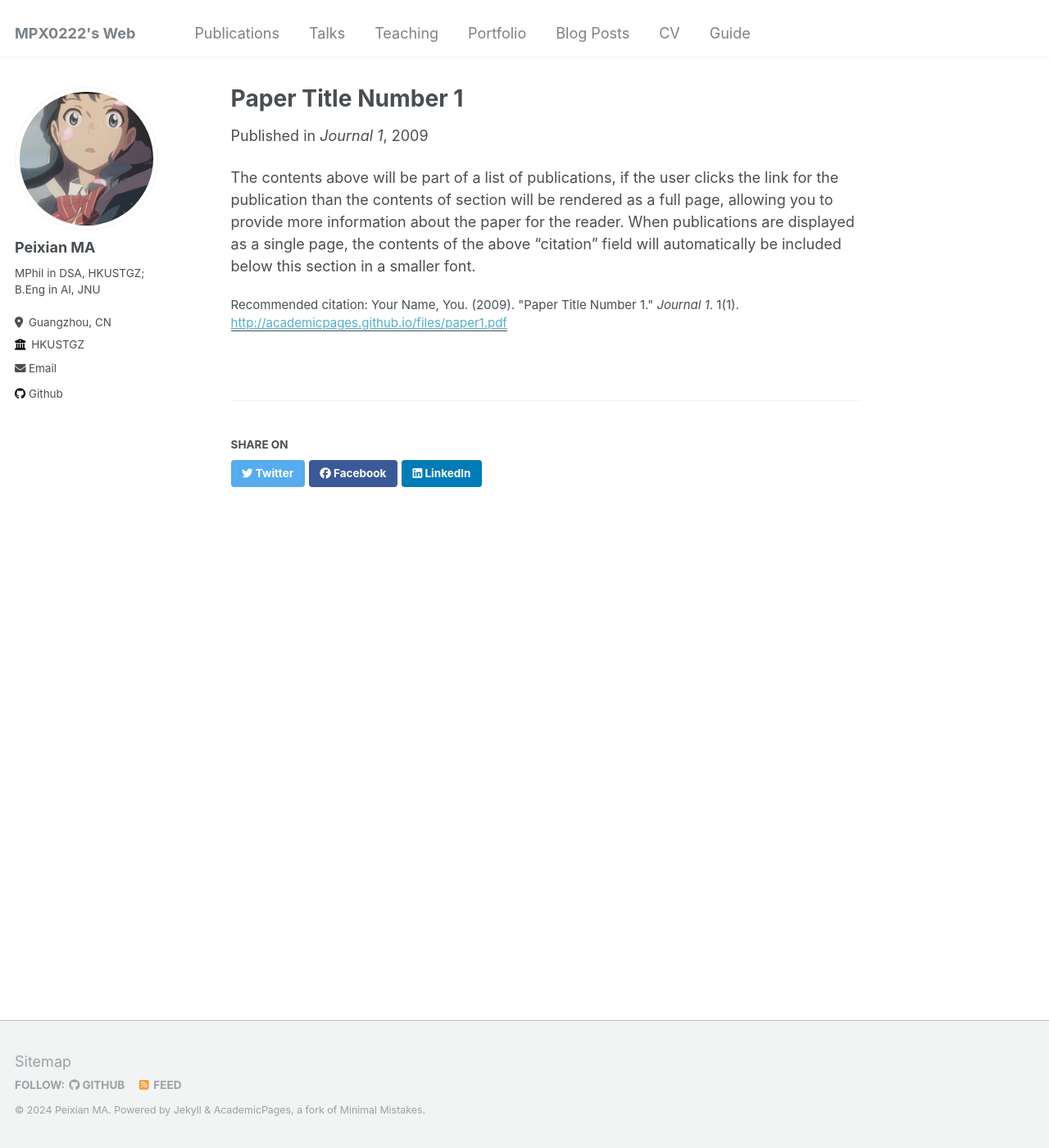
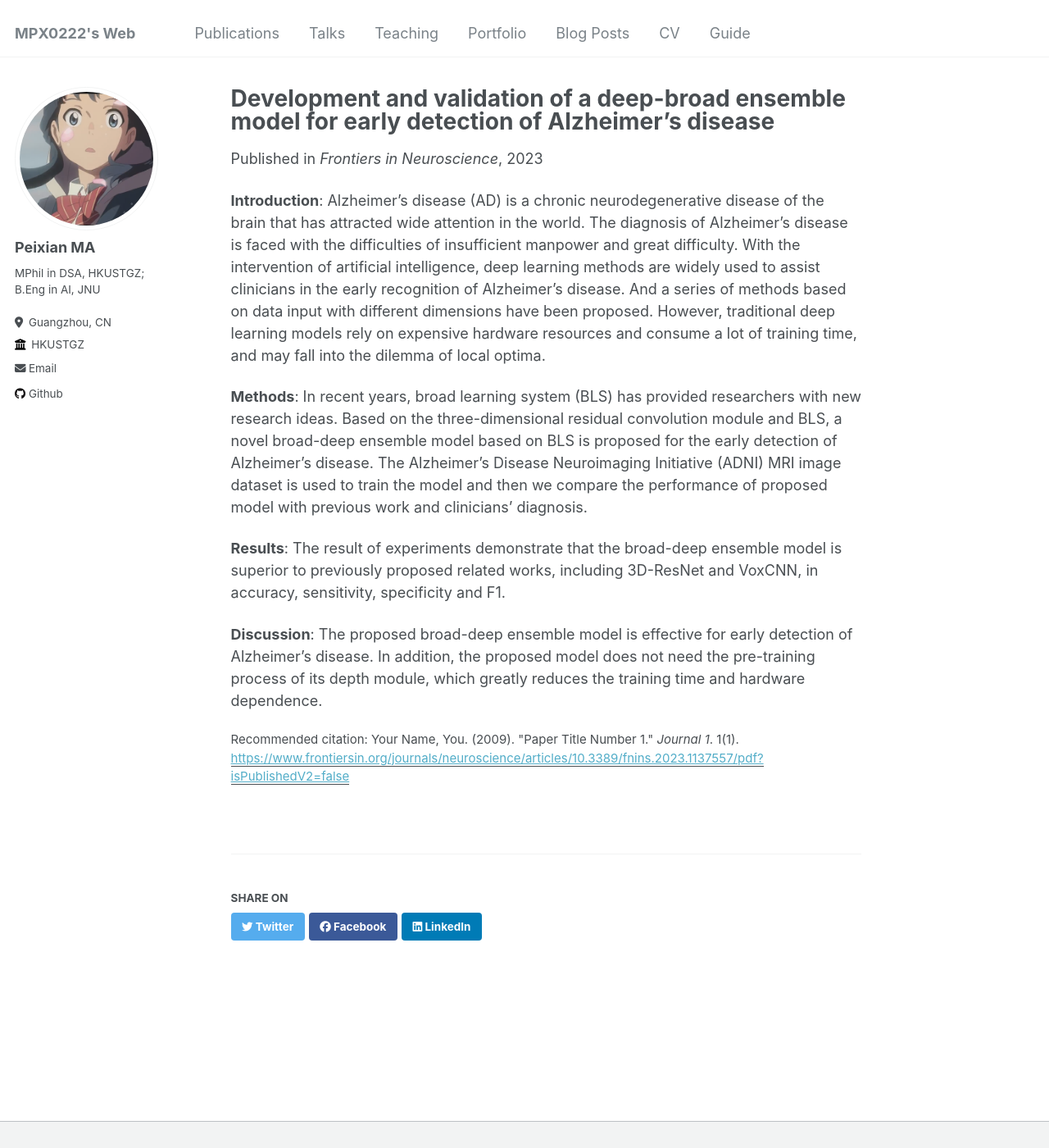
Before and after one commit to MPX0222/MPX0222.github.io, a Jekyll site: the page built from _publications/2009-10-01-paper-title-number-1.md, in a window 1280 px wide and 1400 px high. Shown: the whole window at 82% size. Built offline with Jekyll 4.4.1, drawn with Linux system fonts in a browser that asks for light colours.

Commit message:
Update 2009-10-01-paper-title-number-1.md

```diff
--- a/_publications/2009-10-01-paper-title-number-1.md
+++ b/_publications/2009-10-01-paper-title-number-1.md
@@ -1,12 +1,18 @@
 ---
-title: "Paper Title Number 1"
+title: "Development and validation of a deep-broad ensemble model for early detection of Alzheimer's disease"
 collection: publications
-permalink: /publication/2009-10-01-paper-title-number-1
-excerpt: 'This paper is about the number 1. The number 2 is left for future work.'
-date: 2009-10-01
-venue: 'Journal 1'
-paperurl: 'http://academicpages.github.io/files/paper1.pdf'
+permalink: /publication/2023-07-11-paper-title-number-1
+excerpt: ''
+date: 2023-07-11
+venue: 'Frontiers in Neuroscience'
+paperurl: 'https://www.frontiersin.org/journals/neuroscience/articles/10.3389/fnins.2023.1137557/pdf?isPublishedV2=false'
 citation: 'Your Name, You. (2009). &quot;Paper Title Number 1.&quot; <i>Journal 1</i>. 1(1).'
 ---
 
-The contents above will be part of a list of publications, if the user clicks the link for the publication than the contents of section will be rendered as a full page, allowing you to provide more information about the paper for the reader. When publications are displayed as a single page, the contents of the above "citation" field will automatically be included below this section in a smaller font.
+**Introduction**: Alzheimer's disease (AD) is a chronic neurodegenerative disease of the brain that has attracted wide attention in the world. The diagnosis of Alzheimer's disease is faced with the difficulties of insufficient manpower and great difficulty. With the intervention of artificial intelligence, deep learning methods are widely used to assist clinicians in the early recognition of Alzheimer's disease. And a series of methods based on data input with different dimensions have been proposed. However, traditional deep learning models rely on expensive hardware resources and consume a lot of training time, and may fall into the dilemma of local optima.
+
+**Methods**: In recent years, broad learning system (BLS) has provided researchers with new research ideas. Based on the three-dimensional residual convolution module and BLS, a novel broad-deep ensemble model based on BLS is proposed for the early detection of Alzheimer's disease. The Alzheimer's Disease Neuroimaging Initiative (ADNI) MRI image dataset is used to train the model and then we compare the performance of proposed model with previous work and clinicians' diagnosis.
+
+**Results**: The result of experiments demonstrate that the broad-deep ensemble model is superior to previously proposed related works, including 3D-ResNet and VoxCNN, in accuracy, sensitivity, specificity and F1.
+
+**Discussion**: The proposed broad-deep ensemble model is effective for early detection of Alzheimer's disease. In addition, the proposed model does not need the pre-training process of its depth module, which greatly reduces the training time and hardware dependence.
```
